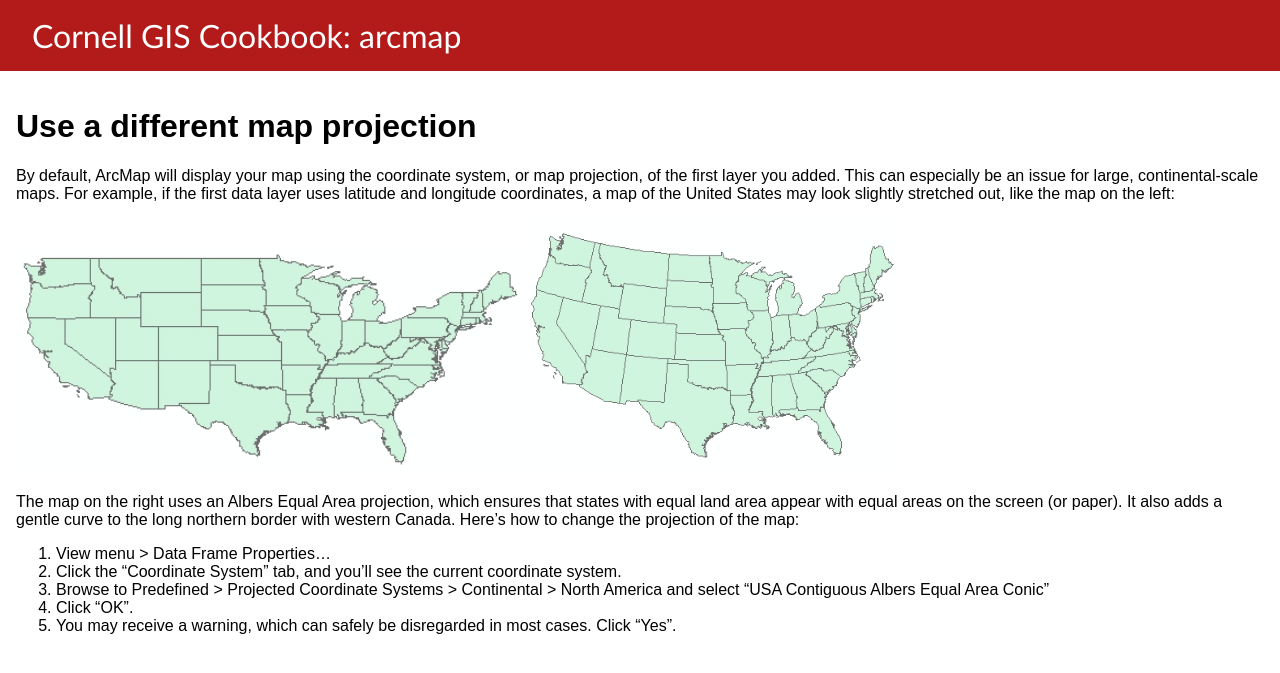
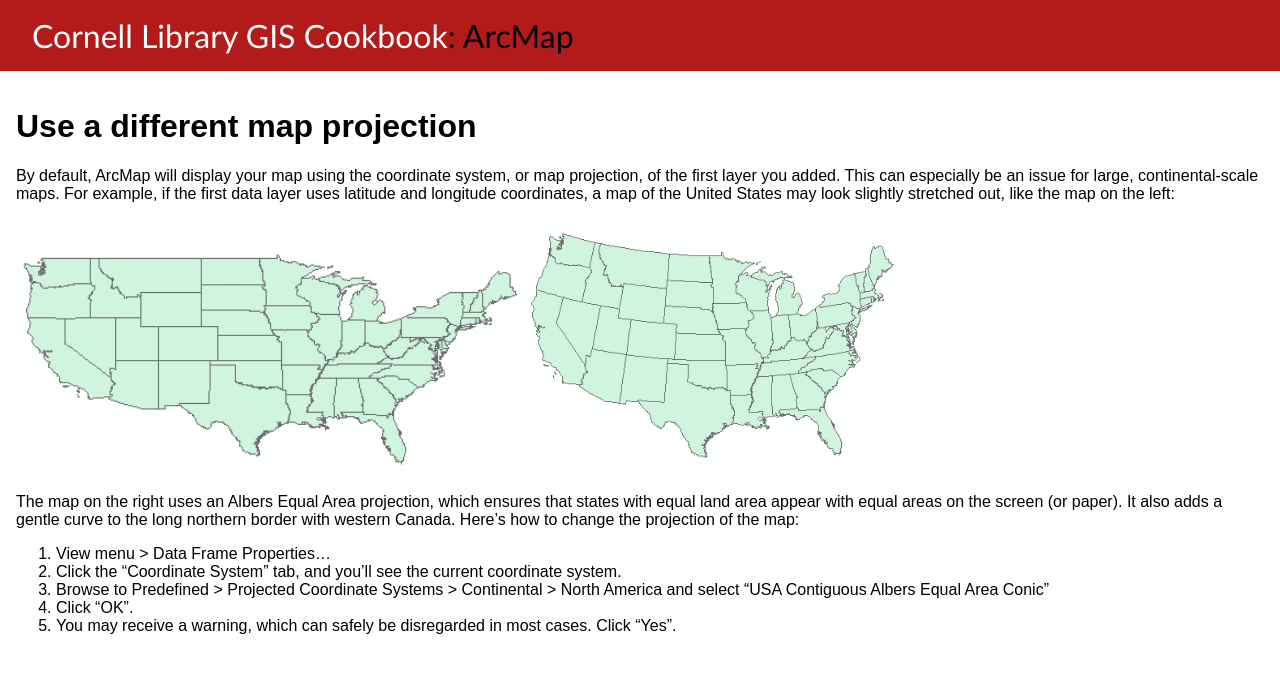
Before and after one commit to cornell-gis/gis-cookbook, a Jekyll site: the page built from arcmap/map-projection.md, in a window 1280 px wide. Shown: the top 673 px of the page. Built offline with Jekyll 4.4.1, drawn with Linux system fonts in a browser that asks for light colours; our own code applies the rules of GitHub Pages for plain Markdown files.

Commit message:
Update default.html

```diff
--- a/_layouts/default.html
+++ b/_layouts/default.html
@@ -7,7 +7,12 @@
 
 <body>
   <header>
-    <a href="/gis-cookbook">Cornell GIS Cookbook: {{page.path | split: '/' | first}} </a>
+    <a href="/gis-cookbook">Cornell Library GIS Cookbook</a>:
+    {% if page.path contains 'arcmap' %}
+      ArcMap
+    {% elsif page.path contains 'qgis' %}
+      QGIS
+    {% endif %}
   </header>
   <main>{{ content }}</main>
 </body>
```
